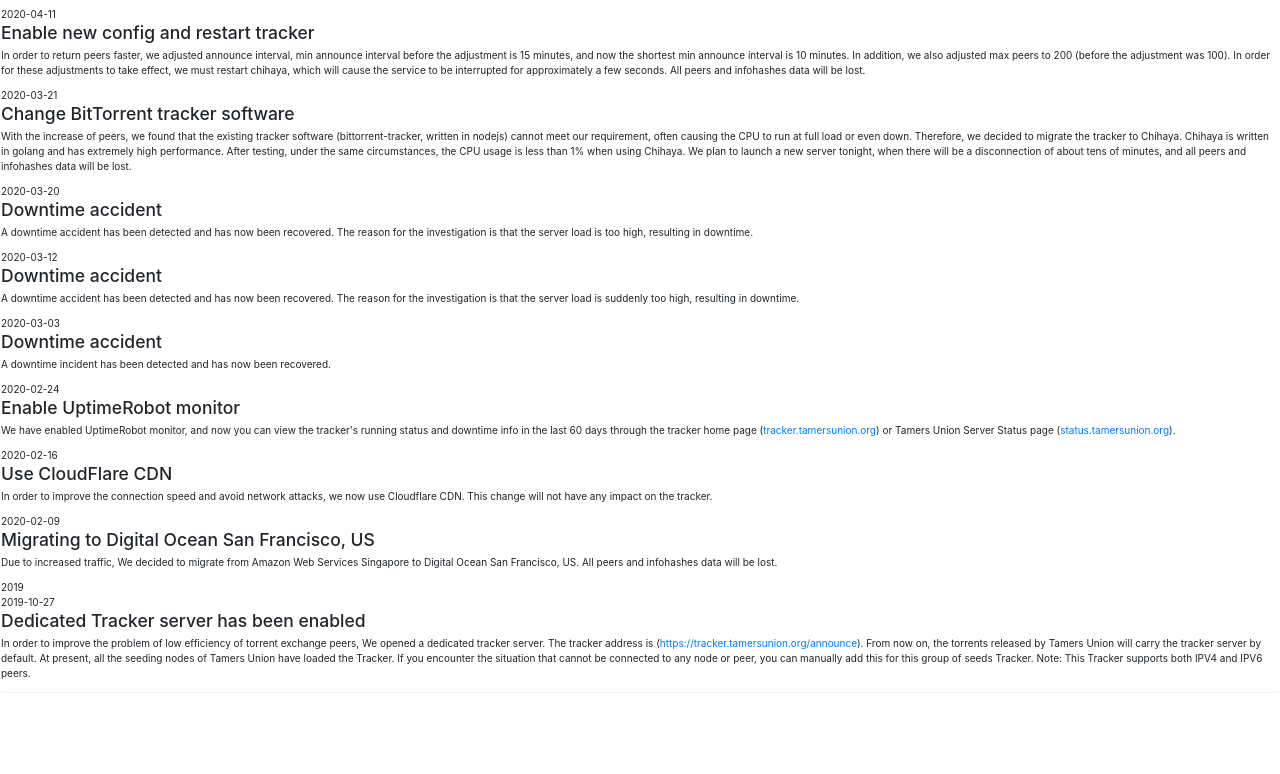
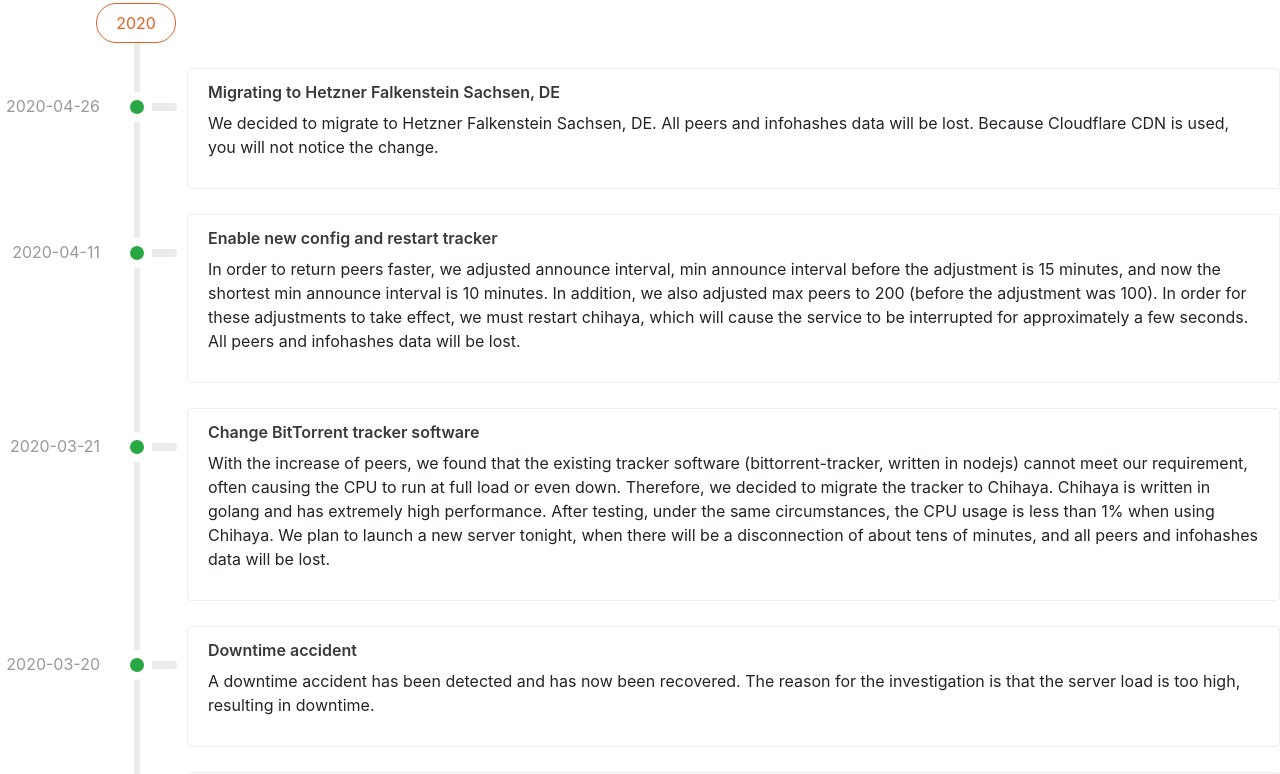
Before and after one commit to tamersunion/tracker, a plain HTML site: page incidents/index.html in a window 1280 px wide. Shown: the part 115-889 px from the top of the page. Before the commit the page ends 827 px from the top, so only its background shows below. Drawn offline with nearby package versions, Linux system fonts and the light colour scheme.

Commit message:
Update incidents page

```diff
--- a/incidents/index.html
+++ b/incidents/index.html
@@ -8,10 +8,9 @@
     <link rel="shortcut icon" href="../favicon.ico">
     <!--<link rel="stylesheet" href="../static/css/bootstrap.min.css">
     <link rel="stylesheet" href="../static/css/style.css">-->
-    <link rel="stylesheet" href="//cdn.jsdelivr.net/gh/tamersunion/tracker/static/css/bootstrap.min.css">
     <link rel="stylesheet" href="//cdn.jsdelivr.net/npm/bootstrap@4.1.1/dist/css/bootstrap.min.css">
+    <link rel="stylesheet" href="//cdn.jsdelivr.net/gh/tamersunion/tracker/static/css/incidents.css">
 </head>
-
 <body>
     <div class="panel">
         <div class="panel-heading">
```
Also changed, not shown: static/css/incidents.css (renamed from static/css/style.css).
